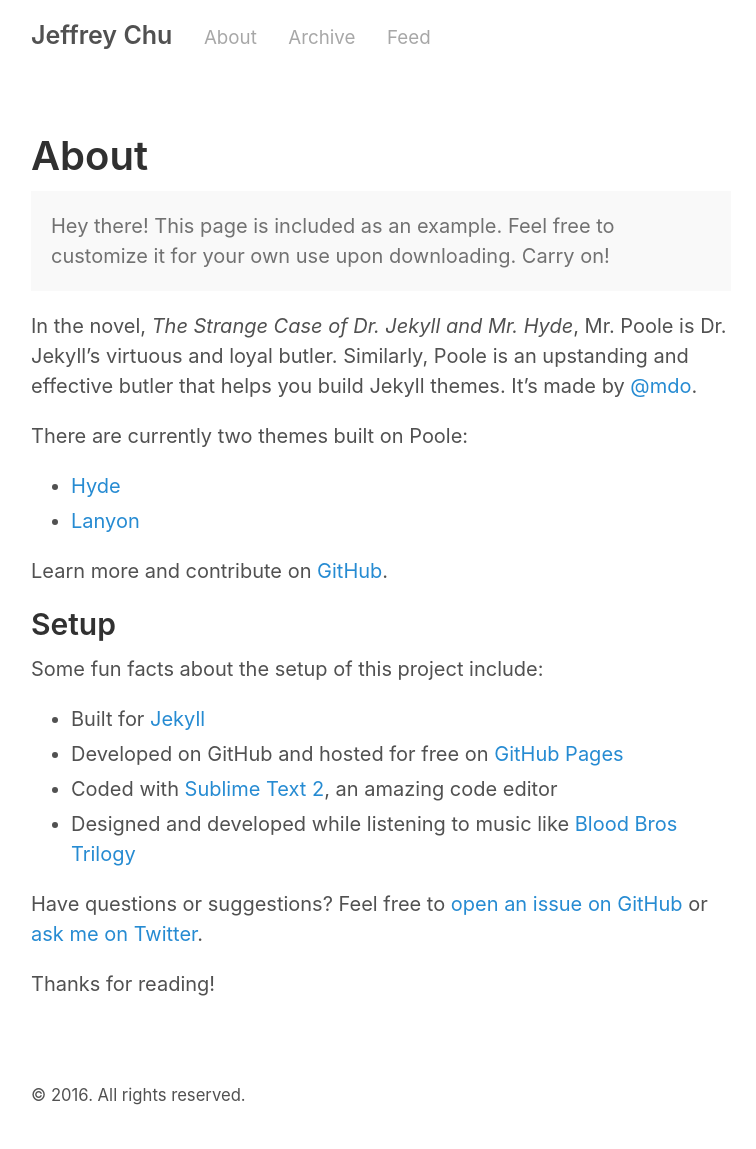
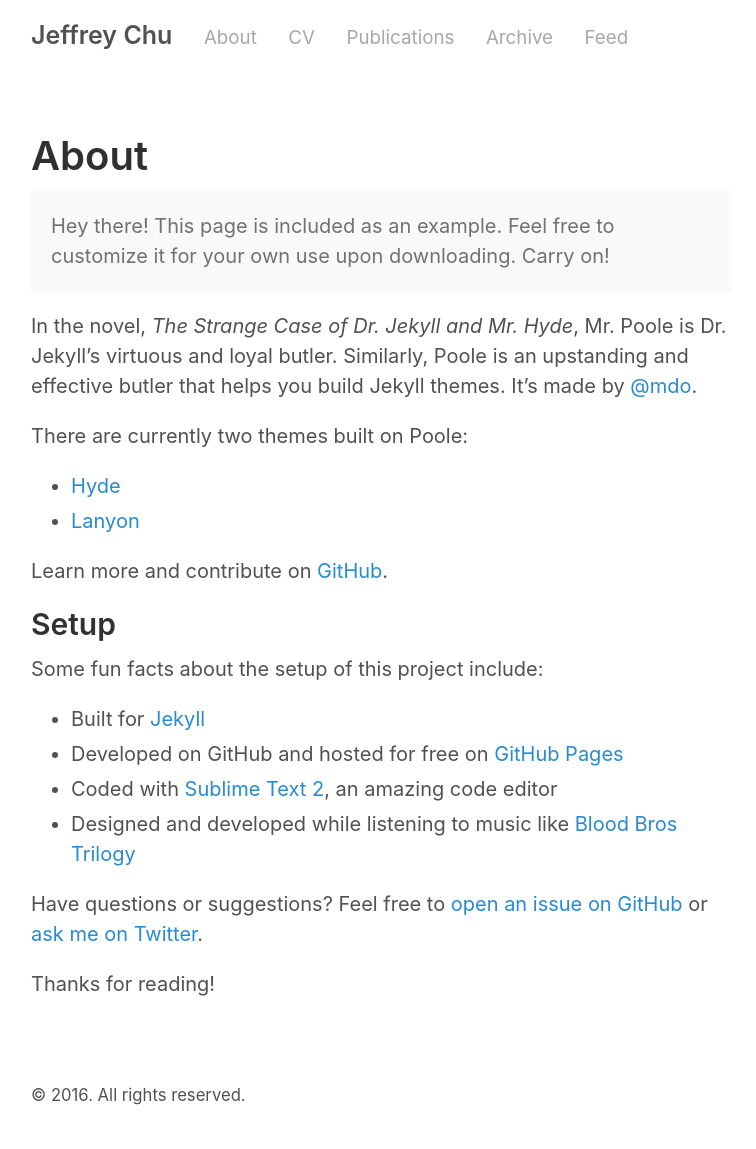
Before and after one commit to jeffrey-chu/jeffrey-chu.github.io, a Jekyll site: the page built from about.md, in a window 1280 px wide. Shown: the whole page, without its empty margins (259-1015 px from the left). Built offline with Jekyll 4.4.1, drawn with Linux system fonts in a browser that asks for light colours.

Commit message:
Update _config.yml

```diff
--- a/_config.yml
+++ b/_config.yml
@@ -10,6 +10,8 @@ baseurl:             ""
 
 pages_list:
   About: '/about'
+  CV: 'cv'
+  Publications: 'publications'
   Archive: '/archive'
   Feed: '/atom.xml'
 
```
